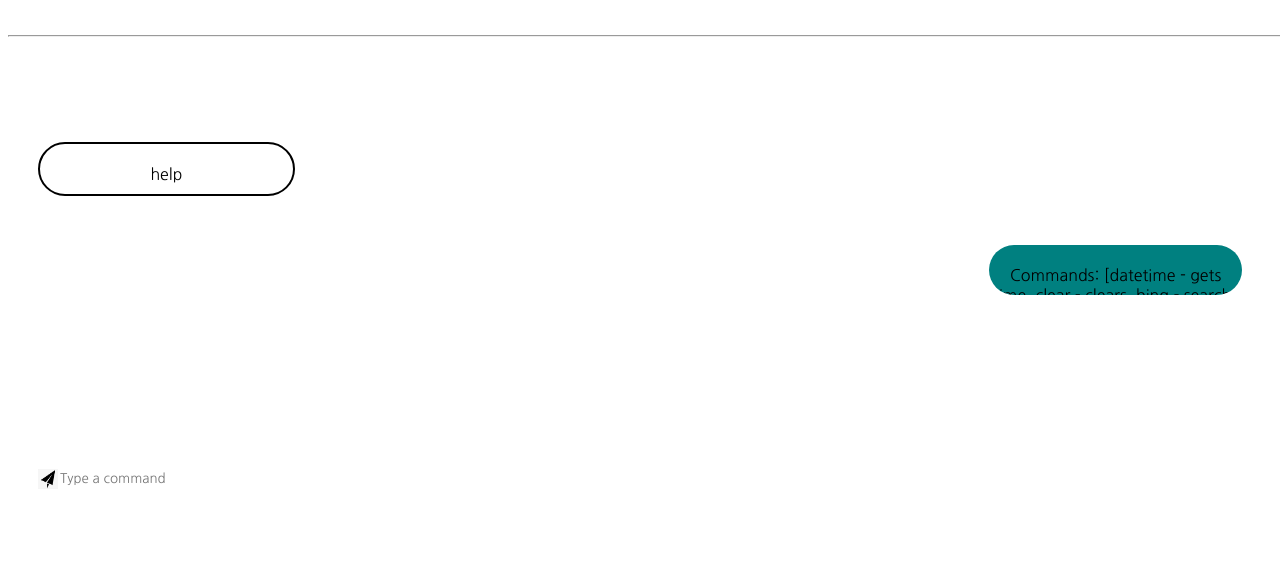
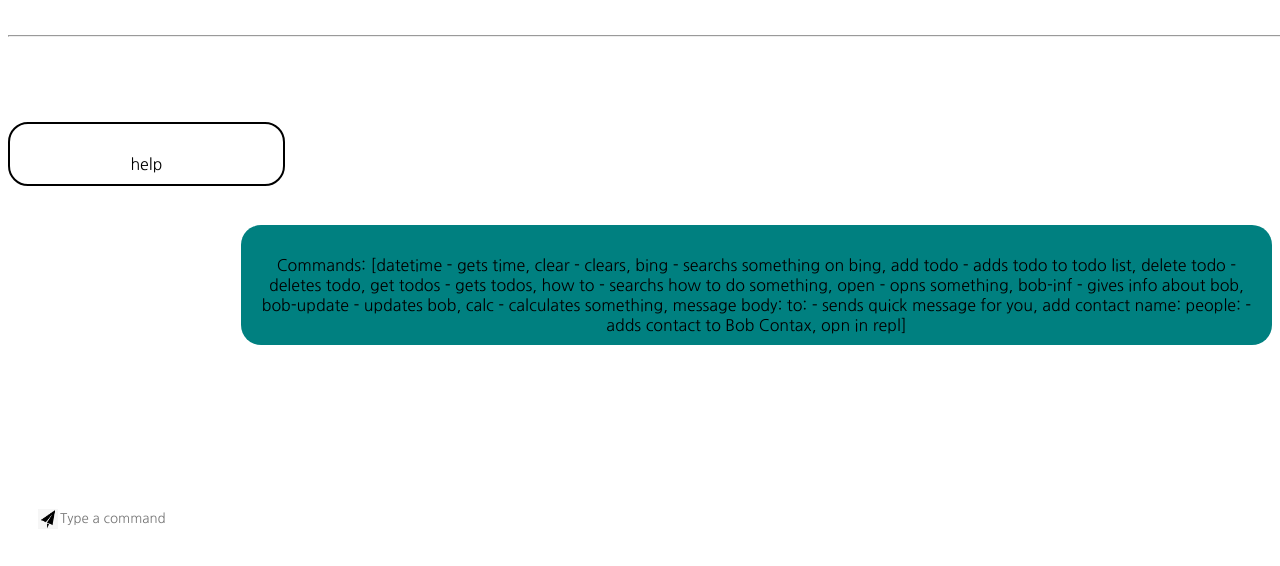
Before and after one commit to kewlamogh/BobAssistant, a plain HTML site: page docs/index.html in a window 1280 px wide. Shown: the part 94-660 px from the top of the page. Drawn offline with Linux system fonts and the light colour scheme.

Commit message:
tinkered with margins and brs

```diff
--- a/docs/bob.js
+++ b/docs/bob.js
@@ -97,8 +97,8 @@ function process(cmd) {
     return;
   }
   if (cmd.indexOf('message ') >= 0) {
-    var msg = cmd.split('body:')[1].split('to:')[0];
-    var toWho = cmd.split('to:')[1] //[bob-quickMsg,msg,przon]
+    var msg = cmd.split('body:')[1].split(' to:')[0];
+    var toWho = cmd.split(' to:')[1] //[bob-quickMsg,msg,przon]
     if (contax[toWho] == null) {
       window.open('mailto:'+toWho+'?subject=Quick Message&body='+msg+'\n - Sent with Bob')
     } else {
@@ -166,7 +166,6 @@ function inject(w) {
   document.getElementById('chat').innerHTML += `<div class = "r"><br>`+w+`</div><br><h1><br></h1>`
 }
 
-
 function inject2(w) {
   let d = new Date()
   document.getElementById('chat').innerHTML += `<div class = "l"><br>`+w+`</div><br><h1><br></h1>`
--- a/docs/style.css
+++ b/docs/style.css
@@ -38,26 +38,32 @@ span.uprow {
   background-color: white;
 }
 .r {
-  width: 20%;
-  text-align: center;
   float: right;
   background-color: teal;
-  border-radius: 30px;
-  margin: 30px;
-  height: 50px;
+}
+.l, .r {
+  width: auto;
+  text-align: center;
+  border-radius: 20px;
+  max-width: 80%;
+  min-width: 20%;
+  height: auto;
+  padding: 10px;
+  margin-top: 10px;
+  margin-bottom: 20px;
   overflow-y: auto;
 }
-
+a {
+  color: white;
+  text-decoration: none;
+}
+a:hover{
+  text-decoration: underline;
+}
 .l {
-  margin: 30px;
-  height: 50px;
-  width: 20%;
-  text-align: center;
   float: left;
   background-color: white;
   border: 2px solid black;
-  border-radius: 30px;
-  overflow-y: auto;
 }
 body {
   text-align: center;
```
